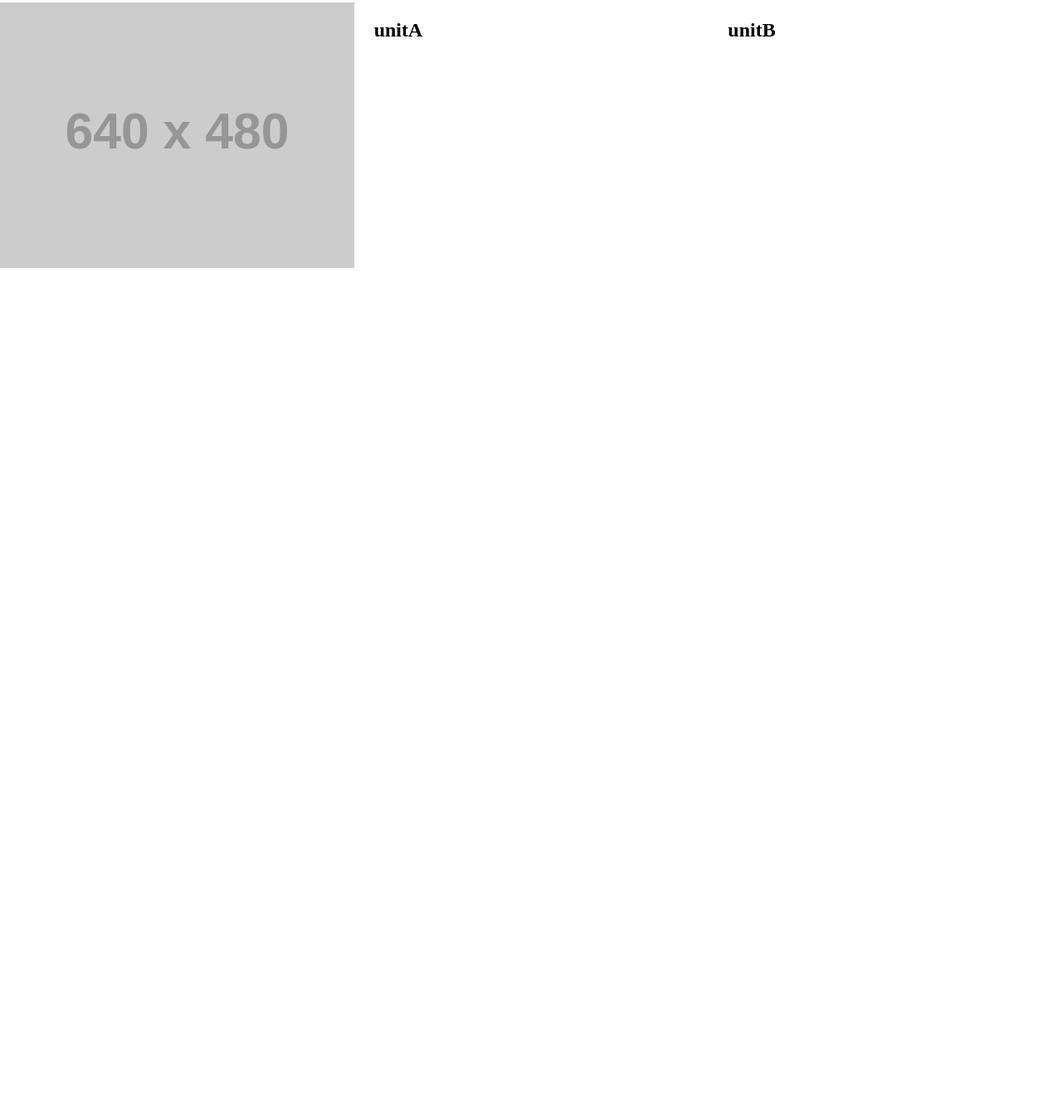
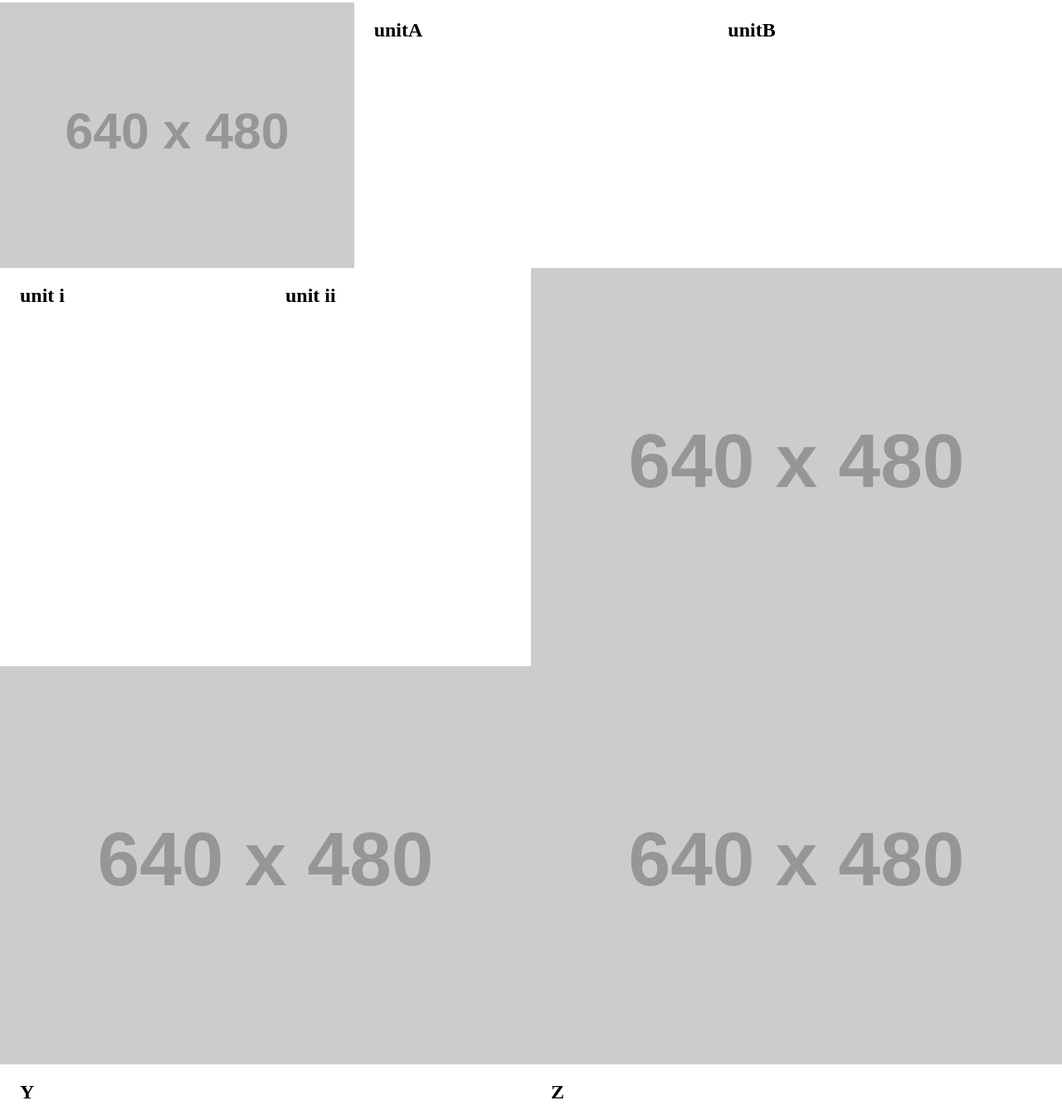
Before and after one commit to Nasrine/A-quick-code-sample-using-grids, a plain HTML site: page index.html in a window 1280 px wide. Shown: the part 64-1414 px from the top of the page at 83% size. Before the commit the page ends 800 px from the top, so only its background shows below. Drawn offline with Linux system fonts and the light colour scheme; placeholder pictures from the web are drawn by us; a web font is replaced by a local one.

Commit message:
template done

```diff
--- a/index.html
+++ b/index.html
@@ -44,6 +44,43 @@
 	</div>
 
 
+	<div class="grid">
+			<div class="unit s-1-2 m-1-4 l-1-4 gutter">
+			<h2>unit i</h2>
+			</div>
+
+			<div class="unit s-1-2 m-1-4 l-1-4 gutter">
+			<h2>unit ii</h2>
+			</div>
+
+			<div class="unit xs-1-1 s-1 m-1-2 l-1-2 ">
+			<img class="img-flex" src="http://placehold.it/640x480" alt="">
+			</div>
+	</div>
+
+
+	<div class="grid">
+			<div class="unit xs-1 s-1-1 m-1-2 l-1-2 ">
+			<img class="img-flex" src="http://placehold.it/640x480" alt="">
+			</div>
+
+			<div class="unit xs-1 s-1-1 m-1-2 l-1-2 ">
+			<img class="img-flex" src="http://placehold.it/640x480" alt="">
+			</div>
+	</div>
+
+
+	<div class="grid">
+		<div class="unit s-1 m-1-2 l-1-2 gutter">
+		<h2>Y</h2>
+		</div>
+
+		<div class="unit s-1 m-1-2 l-1-2 gutter">
+		<h2>Z</h2>
+		</div>
+
+	</div>
+
 
 <footer>
 </footer>
```
